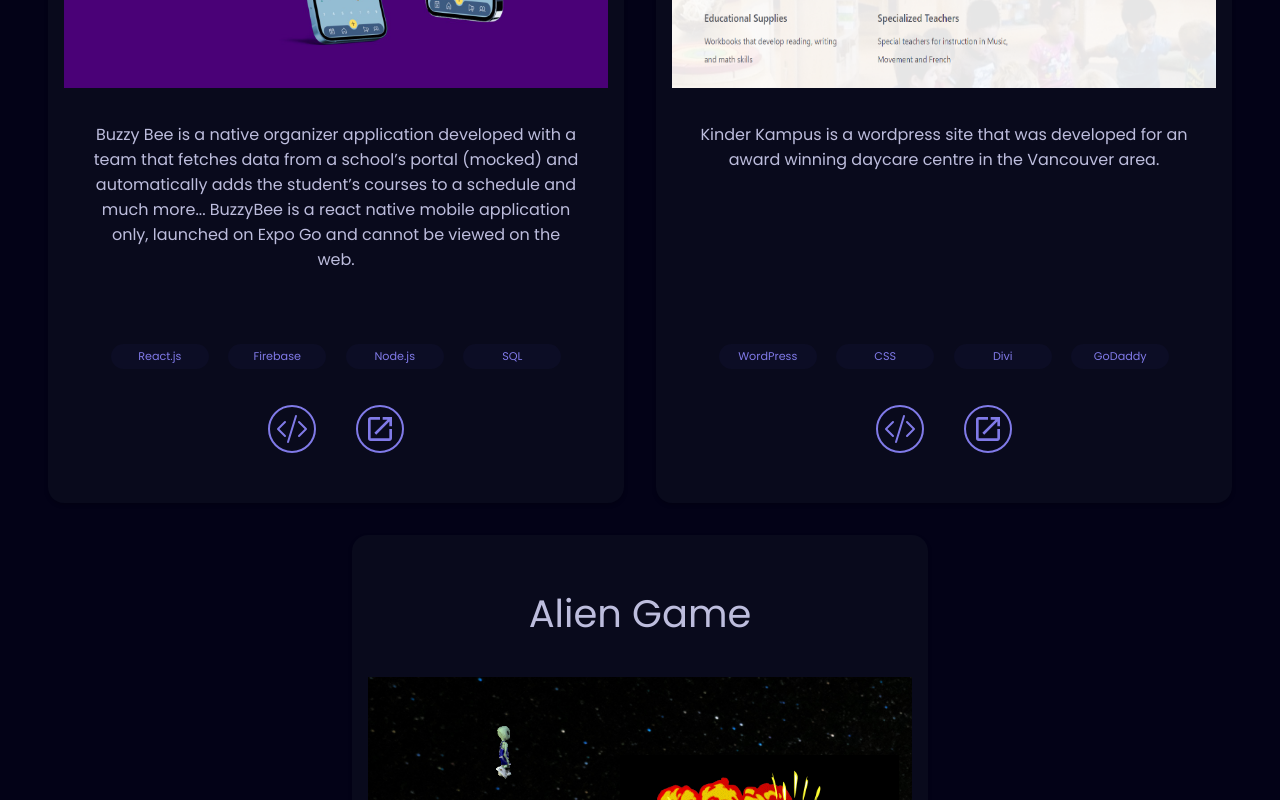
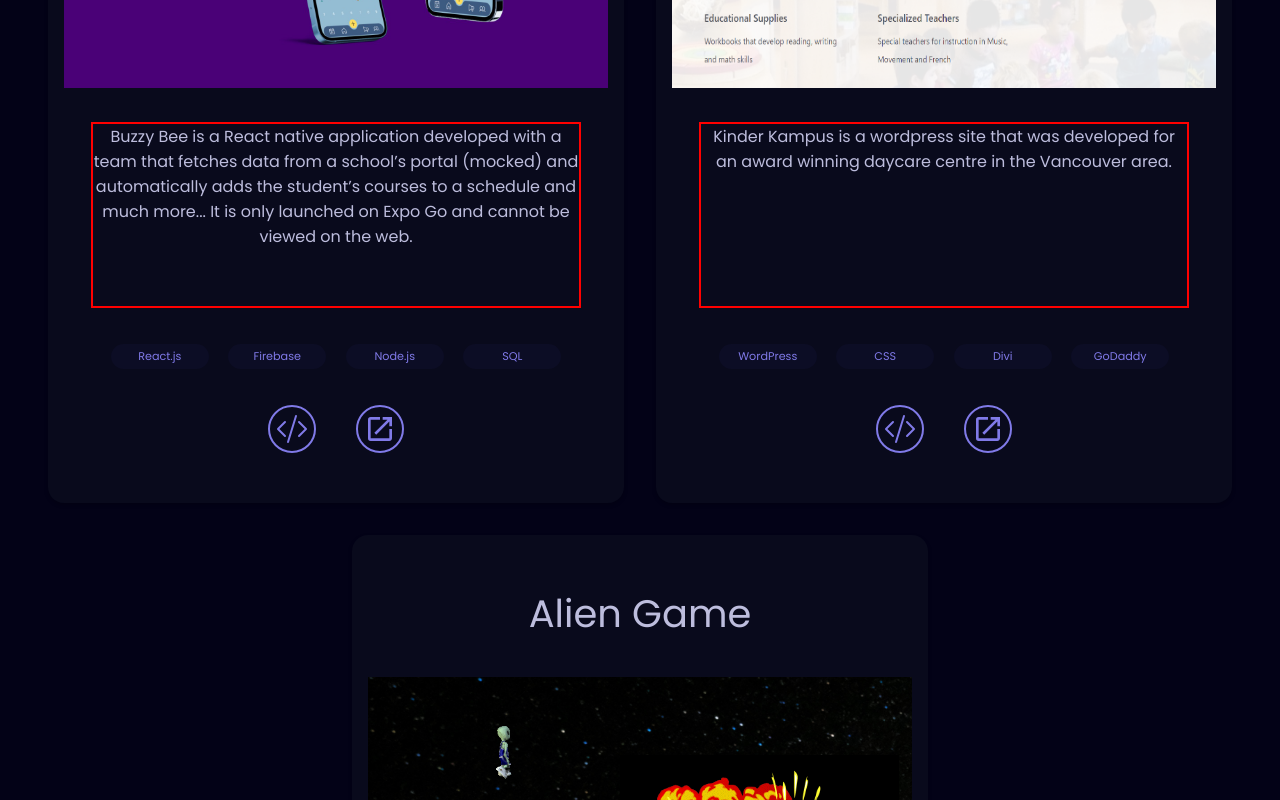
Before and after one commit to nickbarr3160/portfolionickbarr, a Next.js app in the folder nickbarr/: page / in a window 1280 px wide. Shown: the part 2380-3180 px from the top of the page. Built offline with nearby package versions, Linux system fonts and the light colour scheme; what react-animations would draw is missing.

Commit message:
fixing buzzy bee data

```diff
--- a/nickbarr/comps/ProjectCard/style.js
+++ b/nickbarr/comps/ProjectCard/style.js
@@ -36,9 +36,11 @@ width:90%;
 height:20%;
 text-align:center;
 color:${props=>props.color};
+border:2px solid red;
 // Used to adjust font size for mobile screens
 @media only screen and (max-width: 500px) {
 font-size:3vw;
+
 }
 `;
 
--- a/nickbarr/data/data.js
+++ b/nickbarr/data/data.js
@@ -38,7 +38,7 @@ export const ProjCardData = [
     },
     {
         projHeading:"BuzzyBee",
-        projDescrip:"Buzzy Bee is a native organizer application developed with a team that fetches data from a school’s portal (mocked) and automatically adds the student’s courses to a schedule and much more... BuzzyBee is a react native mobile application only, launched on Expo Go and cannot be viewed on the web.",
+        projDescrip:"Buzzy Bee is a React native application developed with a team that fetches data from a school’s portal (mocked) and automatically adds the student’s courses to a schedule and much more... It is only launched on Expo Go and cannot be viewed on the web.",
         tool1:"React.js",
         tool2:"Firebase",
         tool3:"Node.js",
```
Also changed, not shown: nickbarr/public/ecoHow.png (added).
